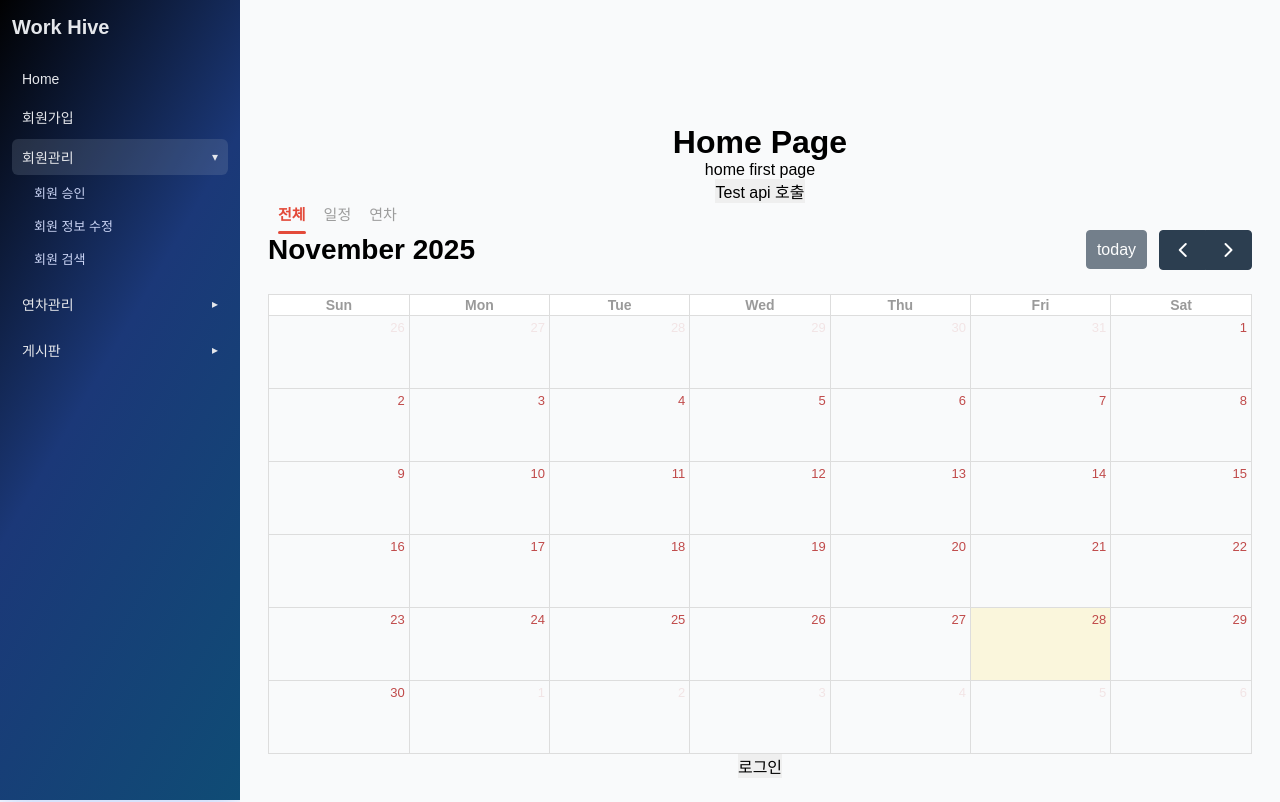
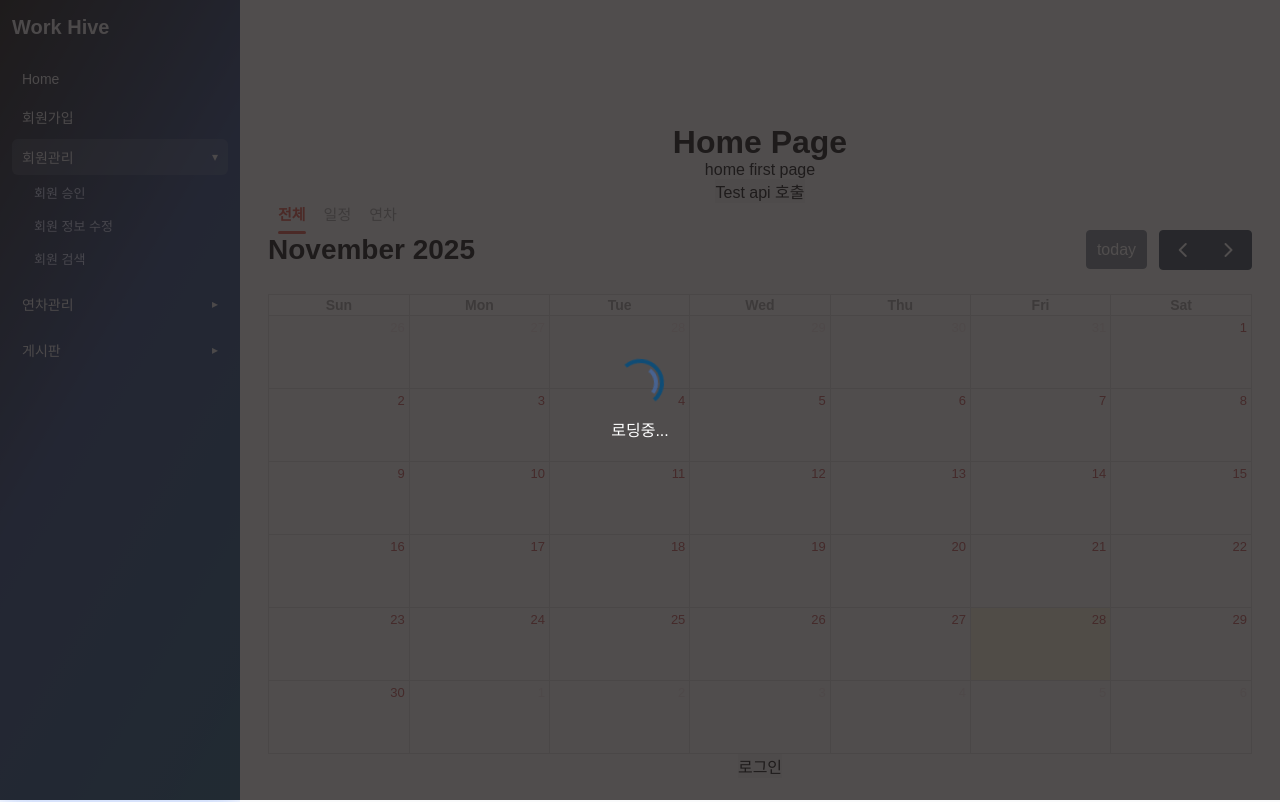
Before and after one commit to prjsghq7/work-hive-front, a React (Vite) app: page / in a window 1280 px wide. Built offline with nearby package versions, Linux system fonts and the light colour scheme.

Commit message:
[정현규,FR,Loading, mypage 불러오기 작업] Loading, mypage 불러오기 작업입니다.

```diff
--- /dev/null
+++ b/src/components/loading/Loading.css
@@ -0,0 +1,45 @@
+.loading-container {
+  position: fixed;
+  inset: 0;
+  background: rgba(38, 34, 34, 0.8);
+  display: flex;
+  flex-direction: column;
+  align-items: center;
+  justify-content: center;
+  z-index: 9999;
+}
+.loading-container .spinner {
+  position: relative;
+  width: 48px;
+  height: 48px;
+}
+.loading-container .spinner::before,
+.loading-container .spinner::after {
+  content: "";
+  position: absolute;
+  inset: 0;
+  border-radius: 50%;
+  border: 4px solid transparent;
+}
+.loading-container .spinner::before {
+  border-top-color: #0f4c75;
+  border-left-color: #0f4c75;
+  animation: spin 1s linear infinite;
+}
+.loading-container .spinner::after {
+  inset: 6px;
+  border-top-color: rgba(59, 130, 246, 0.4);
+  animation: spin 0.6s linear reverse infinite;
+}
+.loading-container p {
+  margin-top: 0.625rem;
+  color: white;
+}
+
+@keyframes spin {
+  to {
+    transform: rotate(360deg);
+  }
+}
+
+/*# sourceMappingURL=Loading.css.map */
--- /dev/null
+++ b/src/components/loading/Loading.jsx
@@ -0,0 +1,11 @@
+import "./Loading.min.css"
+
+export default function Loading({message = "로딩중..."}) {
+    return (
+        <div className="loading-container">
+            <div className="spinner">
+            </div>
+            <p>{message}</p>
+        </div>
+    )
+}
--- /dev/null
+++ b/src/components/loading/Loading.min.css
@@ -0,0 +1 @@
+@keyframes spin{to{transform:rotate(360deg)}}.loading-container{position:fixed;inset:0;background:rgba(38,34,34,.8);display:flex;flex-direction:column;align-items:center;justify-content:center;z-index:9999}.loading-container .spinner{position:relative;width:48px;height:48px}.loading-container .spinner::before{inset:0}.loading-container .spinner::after,.loading-container .spinner::before{content:"";position:absolute;border-radius:50%;border:4px solid transparent}.loading-container .spinner::before{border-top-color:#0f4c75;border-left-color:#0f4c75;animation:spin 1s linear infinite}.loading-container .spinner::after{inset:6px;border-top-color:rgba(59,130,246,.4);animation:spin .6s linear reverse infinite}.loading-container p{margin-top:.625rem;color:#fff}
--- /dev/null
+++ b/src/components/loading/Loading.scss
@@ -0,0 +1,47 @@
+.loading-container {
+  position: fixed;
+  inset: 0;
+  background: rgba(38, 34, 34, 0.8);
+  display: flex;
+  flex-direction: column;
+  align-items: center;
+  justify-content: center;
+  z-index: 9999;
+
+  .spinner {
+    position: relative;
+    width: 48px;
+    height: 48px;
+  }
+
+  .spinner::before,
+  .spinner::after {
+    content: "";
+    position: absolute;
+    inset: 0;
+    border-radius: 50%;
+    border: 4px solid transparent;
+  }
+
+  .spinner::before {
+    border-top-color: #0f4c75;
+    border-left-color: #0f4c75;
+    animation: spin 1s linear infinite;
+  }
+
+  .spinner::after {
+    inset: 6px;
+    border-top-color: rgba(59, 130, 246, 0.4);
+    animation: spin 0.6s linear reverse infinite;
+  }
+  p{
+    margin-top: 0.625rem;
+    color: white;
+  }
+}
+@keyframes spin {
+
+  to {
+    transform: rotate(360deg);
+  }
+}
--- a/src/pages/Home.jsx
+++ b/src/pages/Home.jsx
@@ -8,6 +8,7 @@ import CalendarFilterBar from "../components/calendars/CalendarFilterBar.jsx";
 
 import {useState} from "react";
 import {useNavigate} from "react-router-dom";
+import Loading from "../components/loading/Loading.jsx";
 
 function Home() {
     // const {data,error,loading,callApi,reset} = useApi();
@@ -45,6 +46,7 @@ function Home() {
         <div style={{textAlign: 'center', marginTop: '100px'}}>
             <h1>Home Page</h1>
             <p>home first page</p>
+            <Loading/>
 
             <button onClick={handleTestClick} disabled={loading}>
                 {loading ? "요청중 ..." : "Test api 호출"}
@@ -63,7 +65,6 @@ function Home() {
             <Calendar filter={filter}/>
             {isLoggedIn ? (<button onClick={handleLogout}>로그아웃</button>) : (
                 <button onClick={() => navigate("/user/login")}>로그인</button>)}
-
         </div>
 
     );
--- a/src/pages/user/AuthContext.jsx
+++ b/src/pages/user/AuthContext.jsx
@@ -24,7 +24,7 @@ export function AuthProvider({ children }) {
                 const res = await run(() => userService.getMyInfo());
                 console.log("getMyInfo raw res:", res);
 
-                const me = res.data;   // ⭐ 핵심
+                const me = res?.data ?? res;// ⭐ 핵심
                 setUser(me);
             } catch (e) {
                 console.log("getMyInfo 실패:", e);
--- a/src/pages/user/RequireAuth.jsx
+++ b/src/pages/user/RequireAuth.jsx
@@ -1,11 +1,12 @@
 import {Navigate, useLocation} from "react-router-dom";
 import {useAuth} from "./AuthContext.jsx";
+import Loading from "../../components/loading/Loading.jsx";
 
 export default function RequireAuth({ children }) {
     const { isLoggedIn, loading } = useAuth();
     const location = useLocation();
 
-    if (loading) return <div>로딩중...</div>;
+    if (loading) return <Loading message="로딩중..."/>;
     if (!isLoggedIn) return <Navigate to="/user/login" replace state={{ from: location }} />;
 
     return children;
--- a/src/pages/user/mypage/Mypage.jsx
+++ b/src/pages/user/mypage/Mypage.jsx
@@ -1,26 +1,12 @@
-import {useEffect} from "react";
-import {useAuth} from "../AuthContext.jsx";
-import {useNavigate} from "react-router-dom";
-import {useApi} from "../../../hooks/useApi.js";
-import {userService} from "../../../services/user/userService.js";
+import { useAuth } from "../AuthContext.jsx";
+import Loading from "../../../components/loading/Loading.jsx";
 
 export default function Mypage() {
+    const { user, loading } = useAuth();
 
-    const {user, loading, isLoggedIn} = useAuth();
-    const nav = useNavigate();
-    const {run} = useApi();
+    if (loading) return <Loading message="불러오는중입니다." />;
+    if (!user) return <div>정보가 없습니다.</div>;
 
-    useEffect(() => {
-        if (!loading && !isLoggedIn) {
-            nav("/user/login", {replace: true});
-        }
-
-        run(() => userService.getMyInfo());
-    }, [isLoggedIn]);
-
-    if (loading) return <div>로딩중</div>;
-    if (!isLoggedIn) return null;      // 이동 처리 중
-    if (!user) return <div>정보가 없습니다.</div>;
     return (
         <div>
             <h2>내 정보</h2>
@@ -28,4 +14,4 @@ export default function Mypage() {
             <div>{user.email ?? "-"}</div>
         </div>
     );
-};
+}
```
Also changed, not shown: 1 other file (tests, documents, lock files or other folders).
